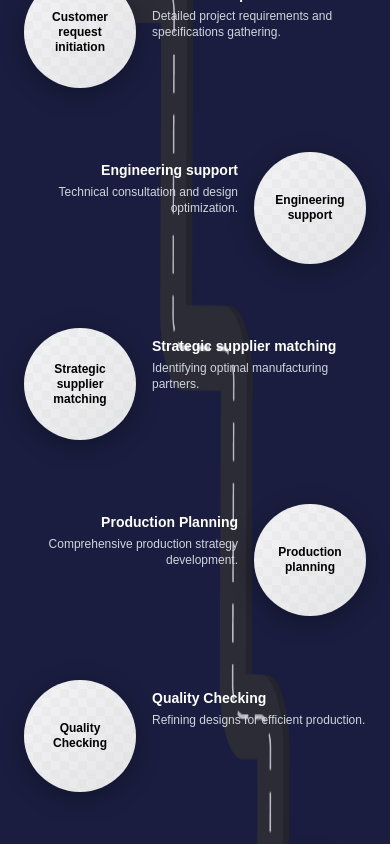
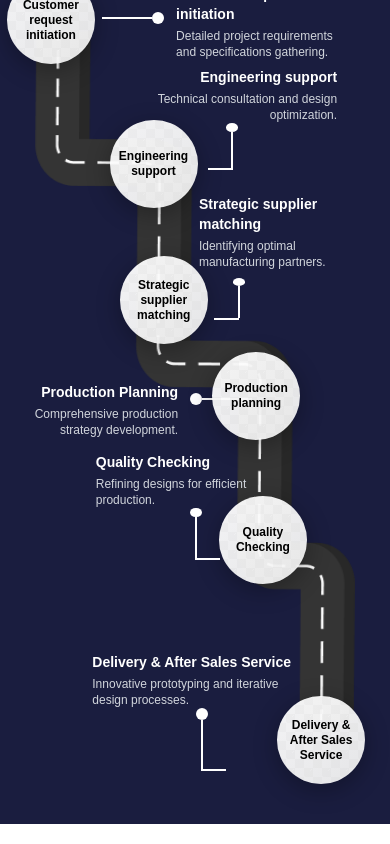
Before and after one commit to IT-Alliance-Tech/SureSupply, a Next.js app: page / in a window 390 px wide. Shown: the part 4940-5784 px from the top of the page. Built offline with nearby package versions, Linux system fonts and the light colour scheme.

Commit message:
how sure supply works completed

```diff
--- a/src/components/home/roadmap.js
+++ b/src/components/home/roadmap.js
@@ -2,9 +2,6 @@
 
 import { useState } from "react";
 import { ChevronLeft, ChevronRight } from "lucide-react";
-import Image from "next/image";
-import desktopRoad from "../../../public/roadmap.png";
-import mobileRoad from "../../../public/street illustration.png";
 import styles from "../../styles/heroSection.module.css";
 import DotLine from "../ui/lineWithDot";
 
@@ -532,19 +529,9 @@ export default function ProcessFlow() {
       </div>
 
       {/* Mobile View */}
-      <div className="lg:hidden relative min-h-screen">
-        {/* Background Road Image */}
-        <div className="absolute top-0 left-1/2 transform -translate-x-1/2 h-full w-auto opacity-70 z-0">
-          <Image
-            src={mobileRoad}
-            alt="Road background"
-            className="h-full w-auto"
-            style={{ minHeight: "100vh" }}
-          />
-        </div>
-
+      <div className={`lg:hidden relative min-h-screen`}>
         {/* Content */}
-        <div className="relative z-10 px-6 py-8">
+        <div className="z-10 px-6 py-8">
           <div className="text-center mb-12">
             <p className="text-sm text-gray-400 mb-2">Process</p>
             <h1 className="text-3xl font-bold mb-4">
@@ -559,12 +546,17 @@ export default function ProcessFlow() {
           </div>
 
           {/* Vertical Process Flow */}
-          <div className="flex flex-col items-center space-y-16">
+          <div
+            className={`flex flex-col items-center space-y-16 my-4 relative ${styles.mobile_container}`}
+          >
             {/* Customer Request Initiation */}
-            <div className="w-full flex items-start gap-4">
+            <div
+              className=" flex items-start gap-4 absolute"
+              style={{ top: "0%", left: "-5%" }}
+            >
               <div
                 onClick={() => handleProcessClick("customer-request")}
-                className="flex-shrink-0 w-28 h-28 rounded-full cursor-pointer hover:scale-105 transition-transform relative overflow-hidden"
+                className="flex-shrink-0 w-22 h-22 rounded-full cursor-pointer hover:scale-105 transition-transform relative overflow-hidden"
                 style={{
                   background:
                     "linear-gradient(135deg, rgba(255,255,255,0.95) 0%, rgba(240,240,240,0.95) 100%)",
@@ -589,7 +581,12 @@ export default function ProcessFlow() {
                   </h3>
                 </div>
               </div>
-              <div className="flex-1 pt-2">
+              <div
+                className={`absolute flex gap-3`}
+                style={{ top: "0%", left: "-60%" }}
+              >
+                <DotLine axis="x" reverse />
+                <div className="pt-2" style={{ minWidth: "180px" }}>
                   <h4 className="text-sm font-bold mb-1">
                     Customer request initiation
                   </h4>
@@ -598,12 +595,16 @@ export default function ProcessFlow() {
                   </p>
                 </div>
               </div>
+            </div>
 
             {/* Engineering Support */}
-            <div className="w-full flex items-start gap-4 flex-row-reverse">
+            <div
+              className=" flex items-start gap-4 flex-row-reverse absolute"
+              style={{ top: "18%", left: "25%" }}
+            >
               <div
                 onClick={() => handleProcessClick("engineering-support")}
-                className="flex-shrink-0 w-28 h-28 rounded-full cursor-pointer hover:scale-105 transition-transform relative overflow-hidden"
+                className="flex-shrink-0 w-22 h-22 rounded-full cursor-pointer hover:scale-105 transition-transform relative overflow-hidden"
                 style={{
                   background:
                     "linear-gradient(135deg, rgba(255,255,255,0.95) 0%, rgba(240,240,240,0.95) 100%)",
@@ -626,19 +627,35 @@ export default function ProcessFlow() {
                   </h3>
                 </div>
               </div>
+
+              <div className={`absolute`} style={{ top: "-70%", left: "20%" }}>
                 <div className="flex-1 pt-2 text-right">
-                <h4 className="text-sm font-bold mb-1">Engineering support</h4>
-                <p className="text-xs text-gray-300">
+                  <h4 className="text-sm font-bold mb-1">
+                    Engineering support
+                  </h4>
+                  <p className="text-xs text-gray-300 no-wrap">
                     Technical consultation and design optimization.
                   </p>
+                </div>
+                <div
+                  className={`${styles.horizontalLine} absolute`}
+                  style={{ top: "100%", left: "38.5%" }}
+                ></div>
+                <DotLine
+                  axis="y"
+                  containerStyle={{ maxHeight: "45px", minWidth: "210px" }}
+                />
               </div>
             </div>
 
             {/* Strategic Supplier Matching */}
-            <div className="w-full flex items-start gap-4">
+            <div
+              className=" flex items-start gap-4 absolute"
+              style={{ top: "35%", left: "28%" }}
+            >
               <div
                 onClick={() => handleProcessClick("strategic-matching")}
-                className="flex-shrink-0 w-28 h-28 rounded-full cursor-pointer hover:scale-105 transition-transform relative overflow-hidden"
+                className="flex-shrink-0 w-22 h-22 rounded-full cursor-pointer hover:scale-105 transition-transform relative overflow-hidden"
                 style={{
                   background:
                     "linear-gradient(135deg, rgba(255,255,255,0.95) 0%, rgba(240,240,240,0.95) 100%)",
@@ -663,7 +680,12 @@ export default function ProcessFlow() {
                   </h3>
                 </div>
               </div>
-              <div className="flex-1 pt-2">
+
+              <div
+                className={`absolute`}
+                style={{ top: "-80%", left: "90%", minWidth: "170px" }}
+              >
+                <div className="flex-1 pt-2 mb-2">
                   <h4 className="text-sm font-bold mb-1">
                     Strategic supplier matching
                   </h4>
@@ -671,13 +693,46 @@ export default function ProcessFlow() {
                     Identifying optimal manufacturing partners.
                   </p>
                 </div>
+                <div
+                  className={`${styles.horizontalLine} absolute`}
+                  style={{ top: "100%", left: "9%" }}
+                ></div>
+                <DotLine
+                  axis="y"
+                  containerStyle={{ maxHeight: "40px", maxWidth: "80px" }}
+                />
+              </div>
             </div>
 
             {/* Production Planning */}
-            <div className="w-full flex items-start gap-4 flex-row-reverse">
+            <div
+              className=" flex items-start gap-4 flex-row-reverse absolute"
+              style={{ top: "47%", left: "55%" }}
+            >
+              <div
+                className={`absolute flex gap-3`}
+                style={{ top: "25%", left: "-230%" }}
+              >
+                <div className="flex-1 pt-2 text-right">
+                  <h4 className="text-sm font-bold mb-1">
+                    Production Planning
+                  </h4>
+                  <p className="text-xs text-gray-300">
+                    Comprehensive production strategy development.
+                  </p>
+                </div>
+                <DotLine
+                  axis="x"
+                  containerStyle={{
+                    maxHeight: "50px",
+                    maxWidth: "210px",
+                    minWidth: "110px",
+                  }}
+                />
+              </div>
               <div
                 onClick={() => handleProcessClick("production-planning")}
-                className="flex-shrink-0 w-28 h-28 rounded-full cursor-pointer hover:scale-105 transition-transform relative overflow-hidden"
+                className="flex-shrink-0 w-22 h-22 rounded-full cursor-pointer hover:scale-105 transition-transform relative overflow-hidden"
                 style={{
                   background:
                     "linear-gradient(135deg, rgba(255,255,255,0.95) 0%, rgba(240,240,240,0.95) 100%)",
@@ -700,19 +755,16 @@ export default function ProcessFlow() {
                   </h3>
                 </div>
               </div>
-              <div className="flex-1 pt-2 text-right">
-                <h4 className="text-sm font-bold mb-1">Production Planning</h4>
-                <p className="text-xs text-gray-300">
-                  Comprehensive production strategy development.
-                </p>
-              </div>
             </div>
 
             {/* Quality Checking */}
-            <div className="w-full flex items-start gap-4">
+            <div
+              className=" flex items-start gap-4 absolute"
+              style={{ top: "65%", left: "57%" }}
+            >
               <div
                 onClick={() => handleProcessClick("quality-checking")}
-                className="flex-shrink-0 w-28 h-28 rounded-full cursor-pointer hover:scale-105 transition-transform relative overflow-hidden"
+                className="flex-shrink-0 w-22 h-22 rounded-full cursor-pointer hover:scale-105 transition-transform relative overflow-hidden"
                 style={{
                   background:
                     "linear-gradient(135deg, rgba(255,255,255,0.95) 0%, rgba(240,240,240,0.95) 100%)",
@@ -735,19 +787,40 @@ export default function ProcessFlow() {
                   </h3>
                 </div>
               </div>
+
+              <div
+                className={`absolute`}
+                style={{ top: "-60%", left: "-140%", maxWidth: "200px" }}
+              >
                 <div className="flex-1 pt-2">
                   <h4 className="text-sm font-bold mb-1">Quality Checking</h4>
                   <p className="text-xs text-gray-300">
                     Refining designs for efficient production.
                   </p>
                 </div>
+                <div
+                  className={`${styles.horizontalLine} absolute`}
+                  style={{ top: "100%", left: "49.5%" }}
+                ></div>
+                <DotLine
+                  axis="y"
+                  containerStyle={{
+                    maxHeight: "50px",
+                    maxWidth: "210px",
+                    minWidth: "130px",
+                  }}
+                />
+              </div>
             </div>
 
             {/* Delivery & After Sales Service */}
-            <div className="w-full flex items-start gap-4 flex-row-reverse">
+            <div
+              className=" flex items-start gap-4 flex-row-reverse absolute"
+              style={{ top: "90%", left: "74%" }}
+            >
               <div
                 onClick={() => handleProcessClick("delivery-service")}
-                className="flex-shrink-0 w-28 h-28 rounded-full cursor-pointer hover:scale-105 transition-transform relative overflow-hidden"
+                className="flex-shrink-0 w-22 h-22 rounded-full cursor-pointer hover:scale-105 transition-transform relative overflow-hidden"
                 style={{
                   background:
                     "linear-gradient(135deg, rgba(255,255,255,0.95) 0%, rgba(240,240,240,0.95) 100%)",
@@ -771,13 +844,23 @@ export default function ProcessFlow() {
                   </h3>
                 </div>
               </div>
-              <div className="flex-1 pt-2 text-right">
+              <div
+                className={`absolute`}
+                style={{ top: "-60%", left: "-210%", maxWidth: "220px" }}
+              >
+                <div className="flex-1 pt-2 text-start">
                   <h4 className="text-sm font-bold mb-1">
                     Delivery & After Sales Service
                   </h4>
                   <p className="text-xs text-gray-300">
                     Innovative prototyping and iterative design processes.
                   </p>
+                </div>
+                <div
+                  className={`${styles.horizontalLine} absolute`}
+                  style={{ top: "99.8%", left: "49.5%" }}
+                ></div>
+                <DotLine axis="y" />
               </div>
             </div>
           </div>
--- a/src/styles/heroSection.module.css
+++ b/src/styles/heroSection.module.css
@@ -175,6 +175,18 @@
   min-height: 800px;
 }
 
+
+
+.mobile_container {
+  background-image: url("../../public/streetIllustration.png");
+  background-size: 330px 690px;
+  background-repeat: no-repeat;
+  background-position: center;
+  max-height: 800px;
+  min-height: 800px;
+  max-width: 350px;
+}
+
 .wrapper {
   display: flex;
   align-items: center; /* centers both vertically and horizontally */
```
Also changed, not shown: public/streetIllustration.png (renamed from public/street illustration.png). Lines whose indentation alone changed are shown as unchanged.
